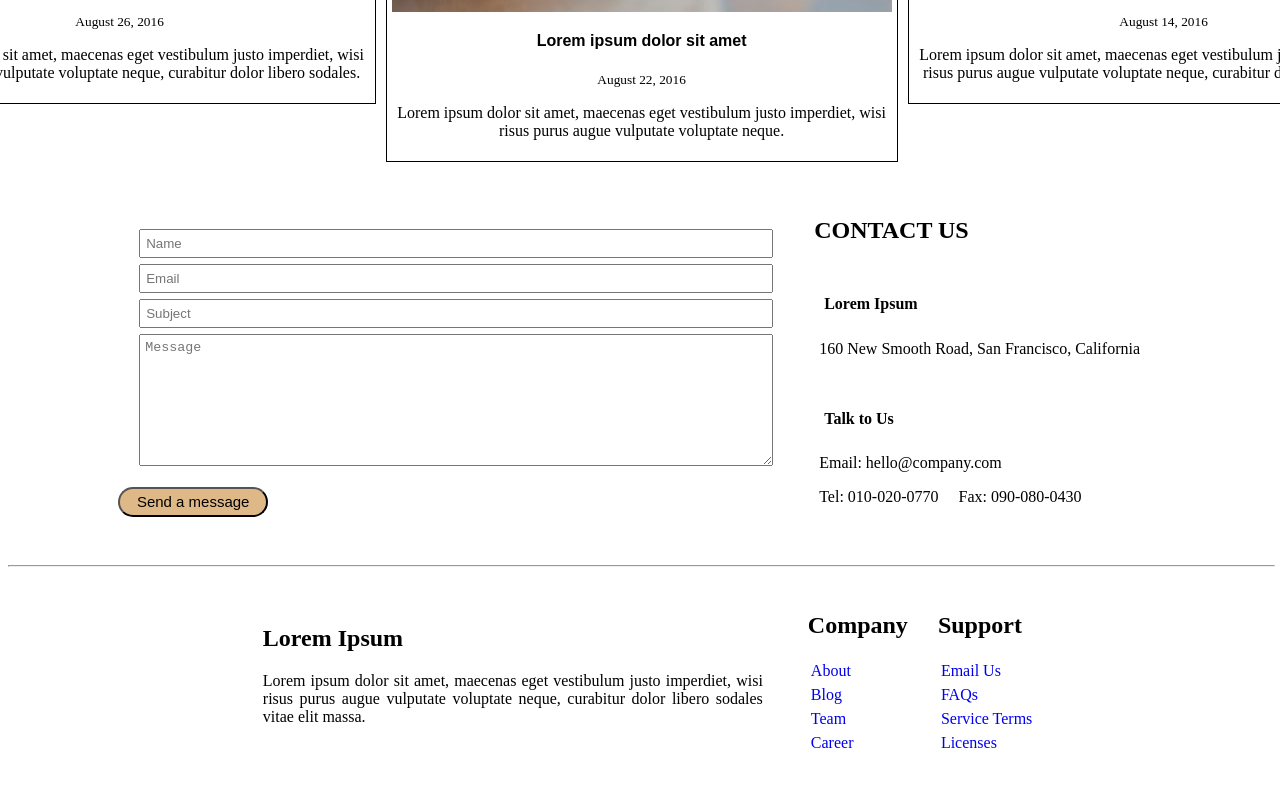
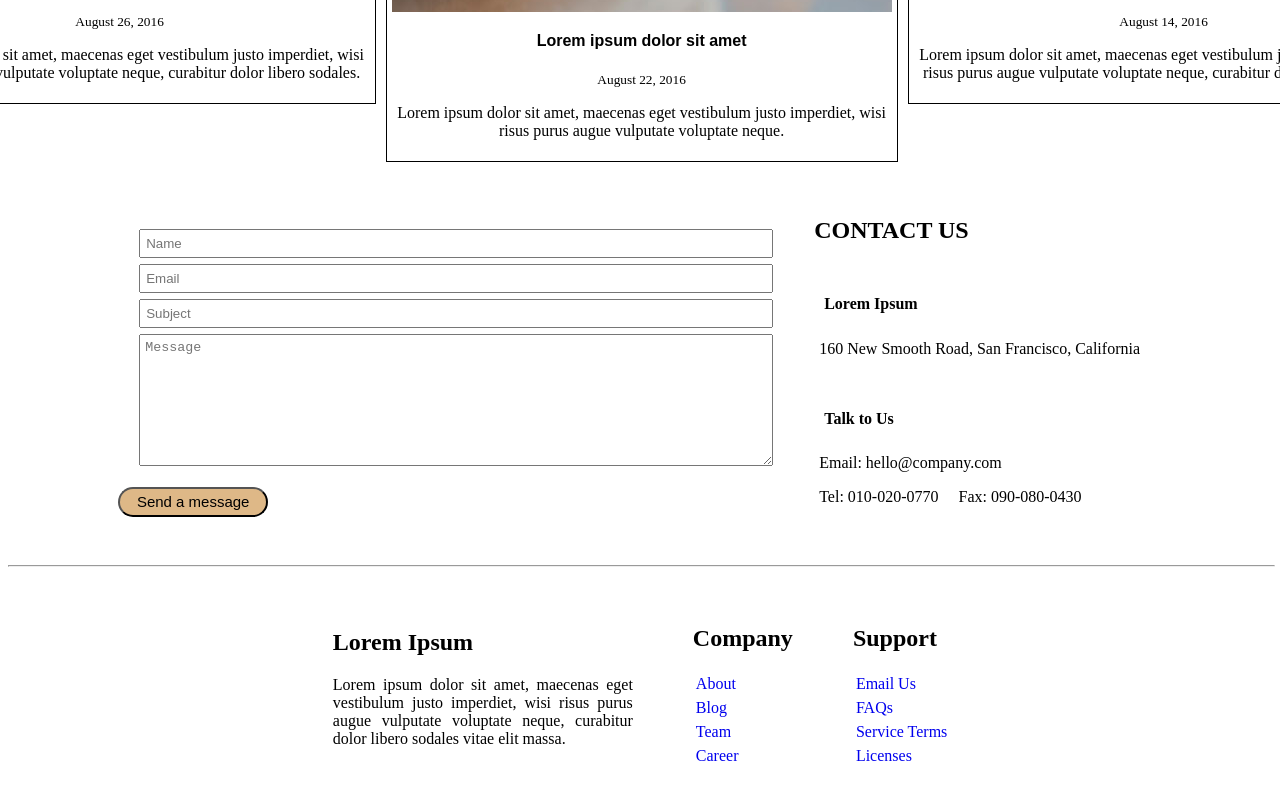
Before and after one commit to fejmiqaz/Web-Design, a plain HTML site: page EX_6/index.html in a window 1280 px wide. Shown: the part 1658-2458 px from the top of the page. Drawn offline with Linux system fonts and the light colour scheme.

Commit message:
Add files via upload

```diff
--- a/EX_6/style.css
+++ b/EX_6/style.css
@@ -249,13 +249,13 @@ footer .container .row {
     align-items: center;
 }
 footer .container .row .col-md-6 {
-    width: 500px;
+    width: 300px;
     text-align: justify;
     margin: 30px;
 }
 footer .container .row .link-list {
     display: grid;
-    margin: 15px;
+    margin: 30px;
 }
 footer .container .row .link-list a {
     text-decoration: none;
```
